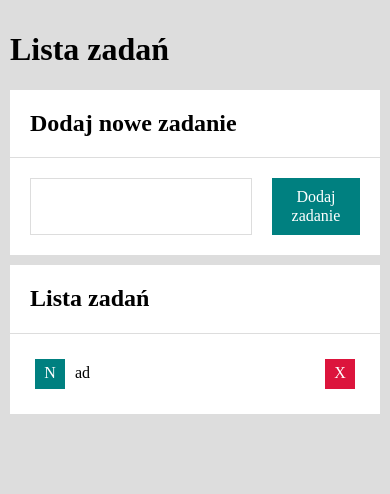
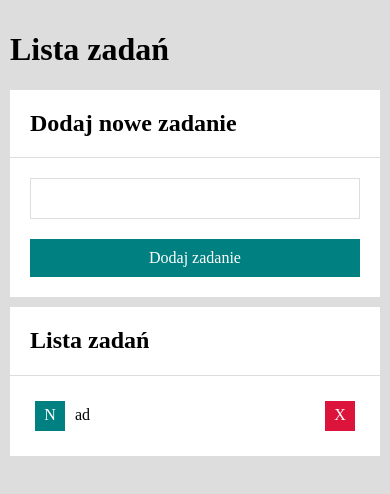
Before and after one commit to Jargod99/Tasks-list, a plain HTML site: page index.html in a window 390 px wide. Drawn offline with nearby package versions, Linux system fonts and the light colour scheme; a web font is replaced by a local one.

Commit message:
add form media queries

```diff
--- a/style/style.css
+++ b/style/style.css
@@ -37,10 +37,17 @@ html {
     grid-gap: 20px;
 }
 
+@media(max-width:767px){
+    .form {
+        grid-template-columns: 1fr;
+    }
+}
+
 .newTask {
     padding: 10px;
     border: 1px solid #ddd;
 }
+
 
 
 .tasksList {
```
